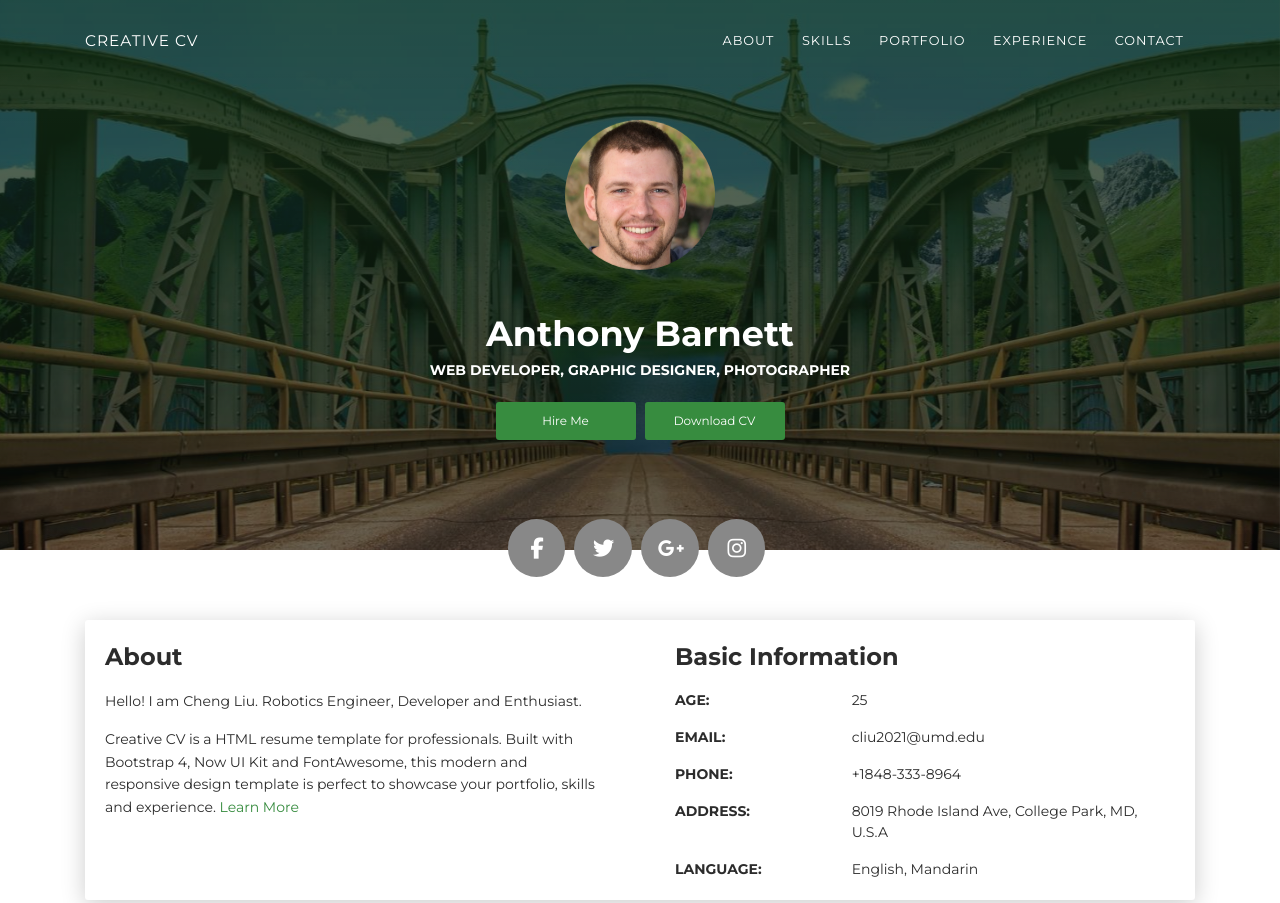
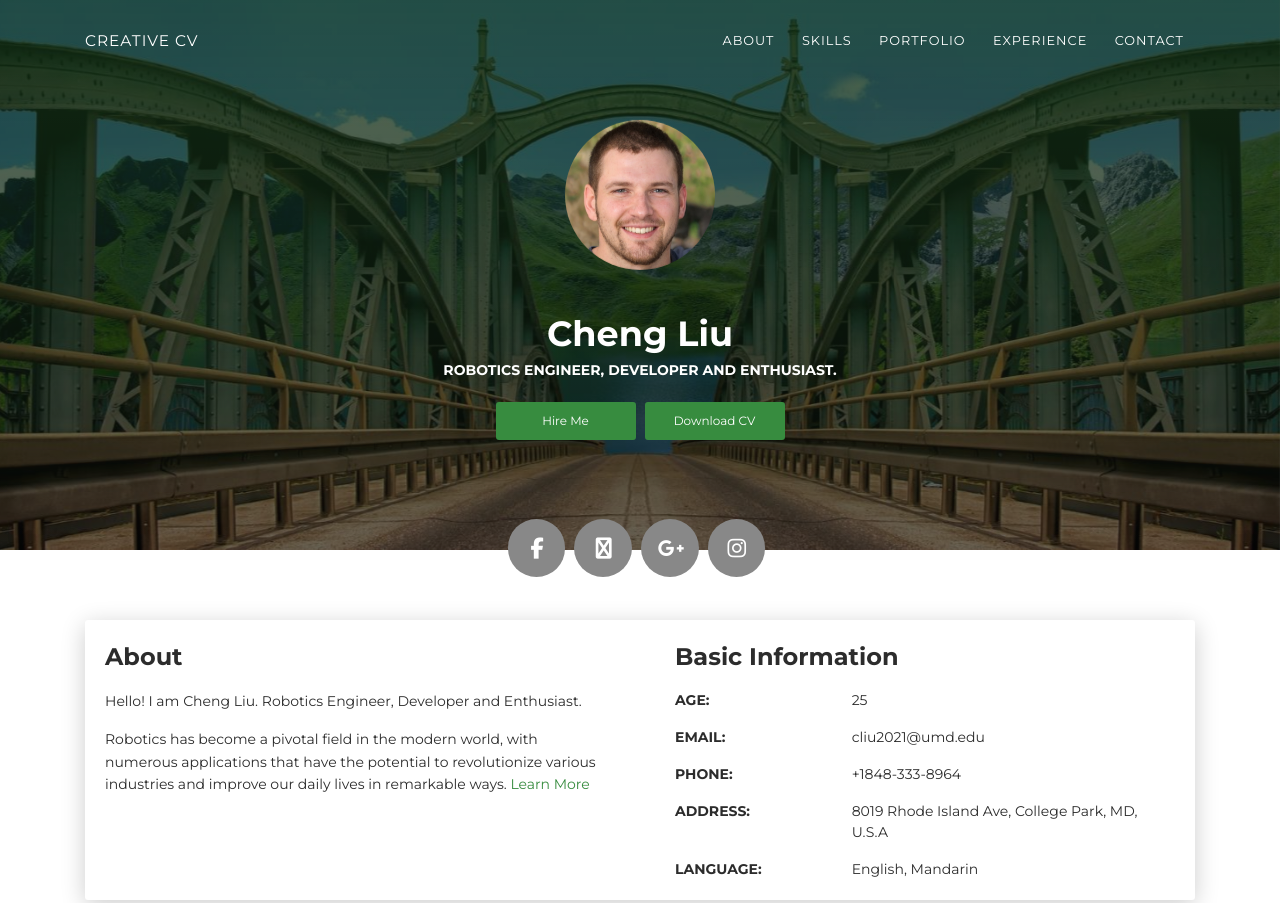
Before and after one commit to liudiepie/liudiepie.github.io, a plain HTML site: page index.html in a window 1280 px wide. Shown: the top 903 px of the page. Drawn offline with Linux system fonts and the light colour scheme.

Commit message:
check linkedin

```diff
--- a/index.html
+++ b/index.html
@@ -49,13 +49,13 @@
       <div class="container">
         <div class="content-center">
           <div class="cc-profile-image"><a href="#"><img src="images/anthony.jpg" alt="Image"/></a></div>
-          <div class="h2 title">Anthony Barnett</div>
-          <p class="category text-white">Web Developer, Graphic Designer,  Photographer</p><a class="btn btn-primary smooth-scroll mr-2" href="#contact" data-aos="zoom-in" data-aos-anchor="data-aos-anchor">Hire Me</a><a class="btn btn-primary" href="#" data-aos="zoom-in" data-aos-anchor="data-aos-anchor">Download CV</a>
+          <div class="h2 title">Cheng Liu</div>
+          <p class="category text-white">Robotics Engineer, Developer and Enthusiast.</p><a class="btn btn-primary smooth-scroll mr-2" href="#contact" data-aos="zoom-in" data-aos-anchor="data-aos-anchor">Hire Me</a><a class="btn btn-primary" href="#" data-aos="zoom-in" data-aos-anchor="data-aos-anchor">Download CV</a>
         </div>
       </div>
       <div class="section">
         <div class="container">
-          <div class="button-container"><a class="btn btn-default btn-round btn-lg btn-icon" href="#" rel="tooltip" title="Follow me on Facebook"><i class="fa fa-facebook"></i></a><a class="btn btn-default btn-round btn-lg btn-icon" href="#" rel="tooltip" title="Follow me on Twitter"><i class="fa fa-twitter"></i></a><a class="btn btn-default btn-round btn-lg btn-icon" href="#" rel="tooltip" title="Follow me on Google+"><i class="fa fa-google-plus"></i></a><a class="btn btn-default btn-round btn-lg btn-icon" href="#" rel="tooltip" title="Follow me on Instagram"><i class="fa fa-instagram"></i></a></div>
+          <div class="button-container"><a class="btn btn-default btn-round btn-lg btn-icon" href="#" rel="tooltip" title="Follow me on Facebook"><i class="fa fa-facebook"></i></a><a class="btn btn-default btn-round btn-lg btn-icon" href="#" rel="tooltip" title="Follow me on LinkedIn"><i class="fa fa-linkedin-in"></i></a><a class="btn btn-default btn-round btn-lg btn-icon" href="#" rel="tooltip" title="Follow me on Google+"><i class="fa fa-google-plus"></i></a><a class="btn btn-default btn-round btn-lg btn-icon" href="#" rel="tooltip" title="Follow me on Instagram"><i class="fa fa-instagram"></i></a></div>
         </div>
       </div>
     </div>
@@ -69,7 +69,7 @@
           <div class="card-body">
             <div class="h4 mt-0 title">About</div>
             <p>Hello! I am Cheng Liu. Robotics Engineer, Developer and Enthusiast.</p>
-            <p>Creative CV is a HTML resume template for professionals. Built with Bootstrap 4, Now UI Kit and FontAwesome, this modern and responsive design template is perfect to showcase your portfolio, skills and experience. <a href="https://templateflip.com/templates/creative-cv/" target="_blank">Learn More</a></p>
+            <p>Robotics has become a pivotal field in the modern world, with numerous applications that have the potential to revolutionize various industries and improve our daily lives in remarkable ways. <a href="https://templateflip.com/templates/creative-cv/" target="_blank">Learn More</a></p>
           </div>
         </div>
         <div class="col-lg-6 col-md-12">
```
